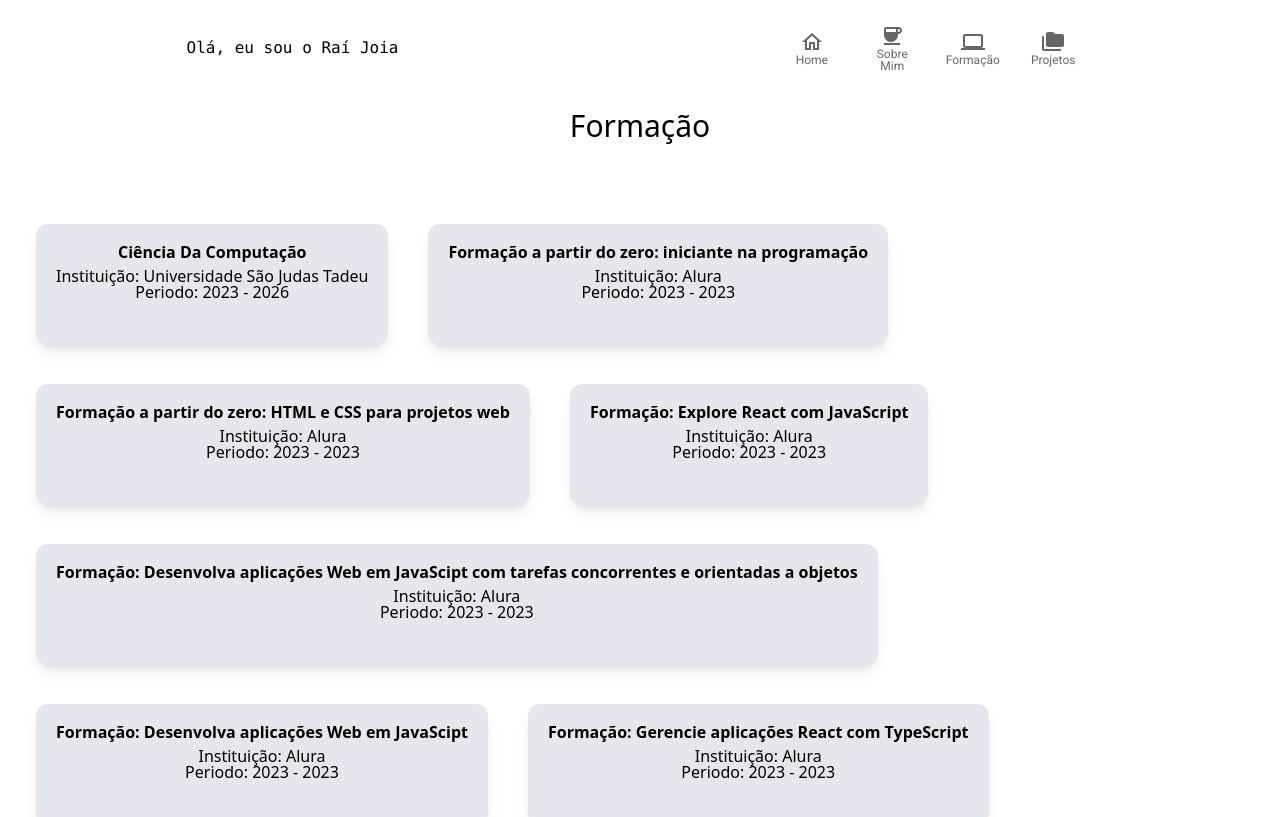
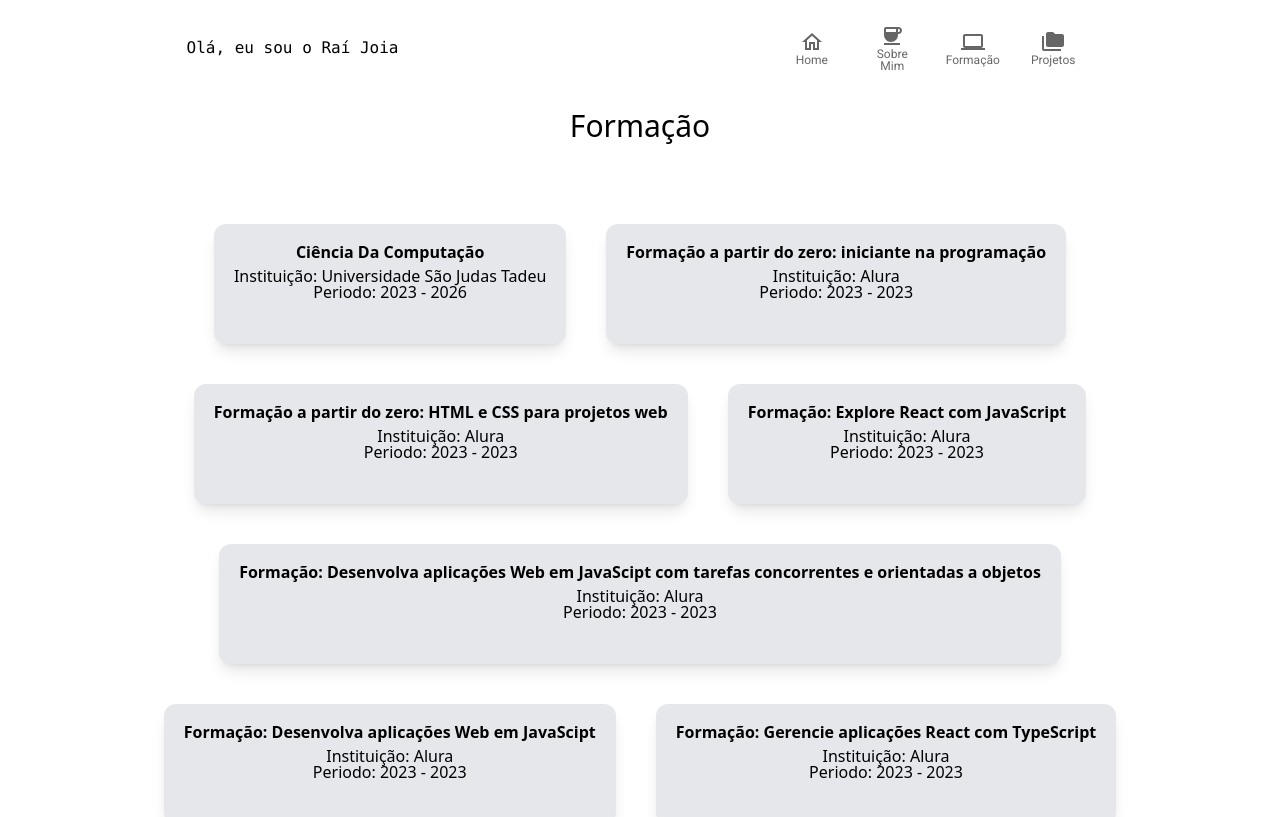
Before and after one commit to Raijoia/portfolio_2.0, a React (Vite) app: page /formacao in a window 1280 px wide. Shown: the top 817 px of the page. Built offline with nearby package versions, Linux system fonts and the light colour scheme.

Commit message:
center formation and delete dark

```diff
--- a/src/pages/Formacao/Card/index.tsx
+++ b/src/pages/Formacao/Card/index.tsx
@@ -4,7 +4,7 @@ const Card = ( { id, curso, instituicao, periodo } :ICard) => {
   return (
     <li
       key={id}
-      className="p-5 bg-gray-200 dark:bg-dark-200 sm:rounded-xl sm:shadow-lg flex gap-2 flex-col items-center sm:hover:shadow-gray-500 sm:hover:shadow-lg font-sans"
+      className="p-5 bg-gray-200 sm:rounded-xl sm:shadow-lg flex gap-2 flex-col items-center sm:hover:shadow-gray-500 sm:hover:shadow-lg font-sans"
     >
       <h4 className="font-bold">{curso}</h4>
       <p className="text-center">
--- a/src/pages/Formacao/index.tsx
+++ b/src/pages/Formacao/index.tsx
@@ -52,7 +52,7 @@ const Formacao = () => {
     <>
       <Title>Formação</Title>
 
-      <ul className="flex gap-10 mt-20 mb-72 ml-9 mr-9 flex-wrap">
+      <ul className="flex gap-10 mt-20 mb-72 ml-9 mr-9 flex-wrap justify-center">
         {formacao.map((item) => (
           <Card {...item} />
         ))}
```
